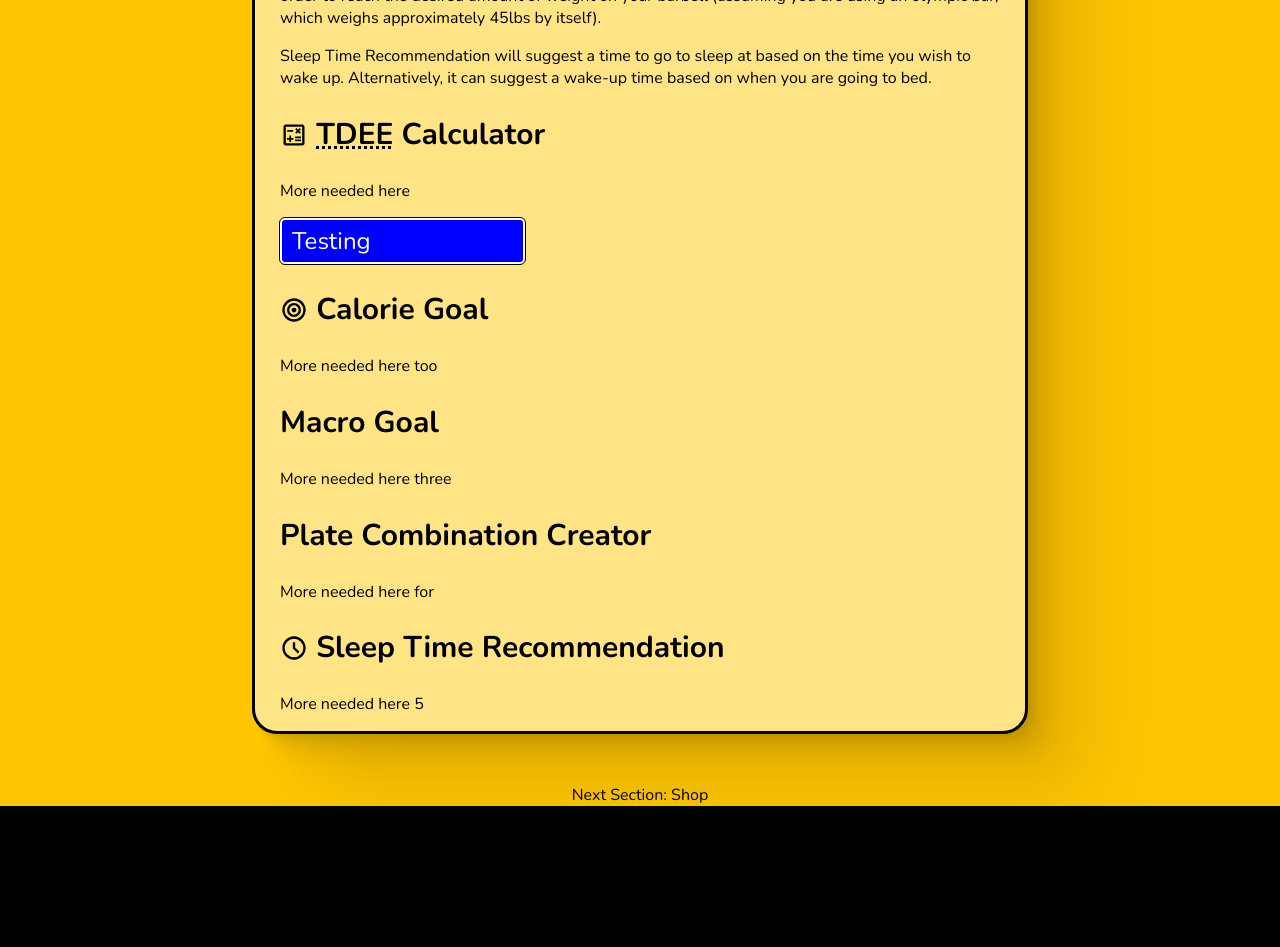
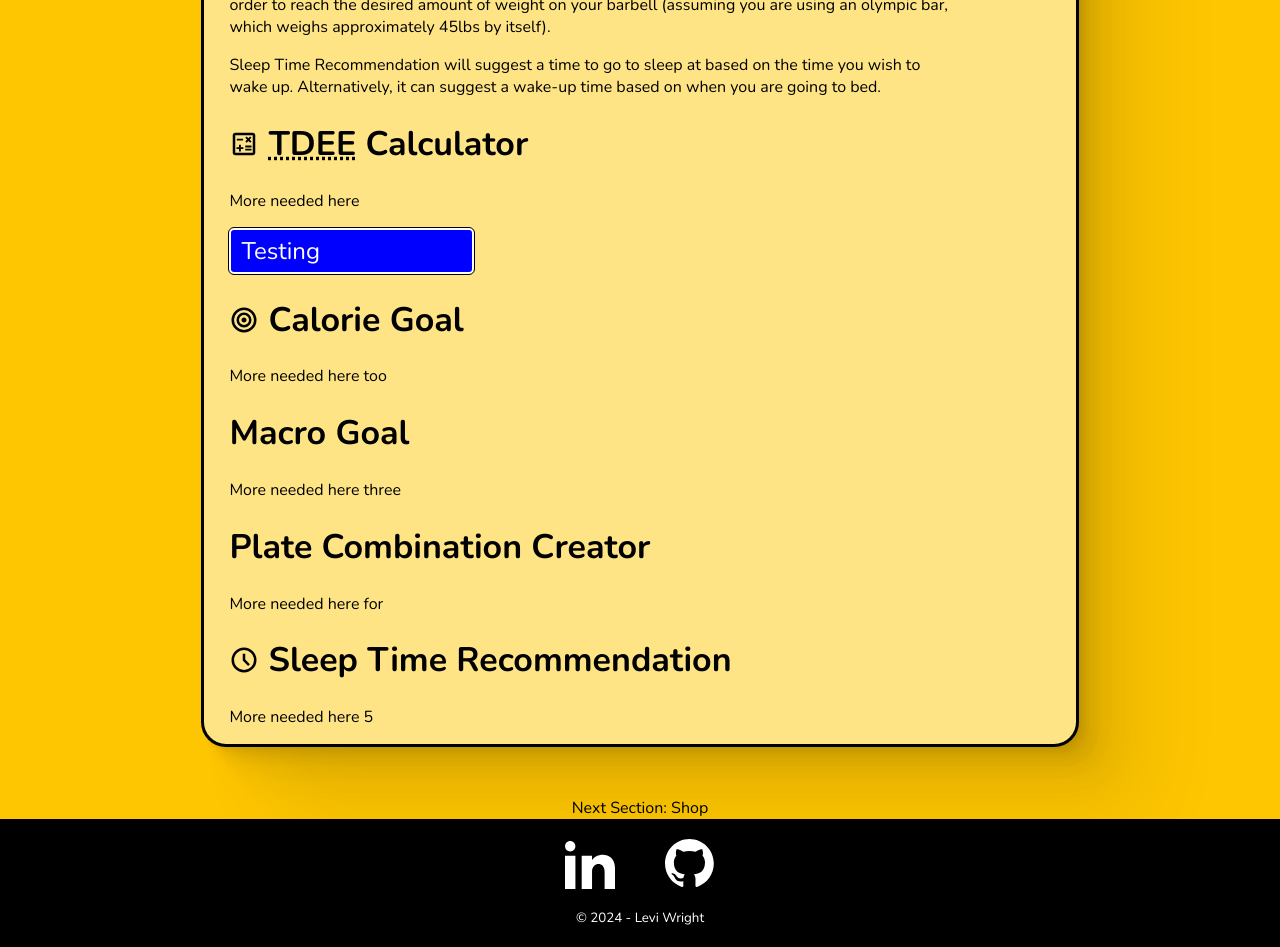
Before and after one commit to law973/pneumatic-v2, a React (Vite) app: page /tools in a window 1280 px wide. Shown: the part 360-1307 px from the top of the page. Before the commit the page ends 1166 px from the top, so only its background shows below. Built offline with nearby package versions, Linux system fonts and the light colour scheme.

Commit message:
added outlet so that the footer appears on every page

```diff
--- a/src/App.tsx
+++ b/src/App.tsx
@@ -10,6 +10,7 @@ import Exercise from './routes/exercise/exercise.component';
 import Recovery from './routes/recovery/recovery.component';
 import Tools from './routes/tools/tools.component';
 import Shop from './routes/shop/shop.component';
+import Footer from './components/footer/footer.component';
 
 const App = () => {
 
@@ -17,7 +18,7 @@ const App = () => {
     <>
       <GlobalStyle />
       <Routes>
-        <Route path='/'>
+        <Route path='/' element={<Footer />}>
           <Route index element={<Home />} />
           <Route path='diet' element={<Diet />} />
           <Route path='exercise' element={<Exercise />} />
--- a/src/components/footer/footer.component.tsx
+++ b/src/components/footer/footer.component.tsx
@@ -1,13 +1,17 @@
-import LinkedInLogo from "../../assets/linkedin-logo.component";
-import GitHubLogo from "../../assets/github-logo.component";
+import { Outlet } from "react-router-dom";
+
+import { FooterContainer, FooterIconsContainer } from "./footer.styles";
 
 import FooterIcon from "../footer-icon/footer-icon.component";
 
-import { FooterContainer, FooterIconsContainer } from "./footer.styles";
+import LinkedInLogo from "../../assets/linkedin-logo.component";
+import GitHubLogo from "../../assets/github-logo.component";
 
 //This footer component will appear on every page
 const Footer = () => {
     return (
+        <>
+            <Outlet />
             <FooterContainer>
                 {/* Links to the author's social profile are contained here */}
                 <FooterIconsContainer>
@@ -20,6 +24,7 @@ const Footer = () => {
                     &copy; 2024 - Levi Wright
                 </small>
             </FooterContainer>
+        </>
     )
 };
 
--- a/src/routes/diet/diet.component.tsx
+++ b/src/routes/diet/diet.component.tsx
@@ -12,16 +12,17 @@ const Diet = () => {
         <DietContainer>
             <Card cardType={CARD_TYPE_CLASSES.diet}>
                 <Heading headingType={HEADING_TYPE_CLASSES.displayHeadingOne}><Cutlery/>&nbsp;Diet</Heading>
-                <Paragraph paragraphType={PARAGRAPH_TYPE_CLASSES.regular}>The word "fitness" might bring exercise to mind first, but having a good diet is critical for your progress and overall health. This section delves into general dietary advice, the importance of calories, and the role of nutrients (both macro and micro).</Paragraph>
+                <Paragraph paragraphType={PARAGRAPH_TYPE_CLASSES.lead}>The word "fitness" might bring exercise to mind first, but having a good diet is critical for your progress and overall health.</Paragraph>
+                <Paragraph paragraphType={PARAGRAPH_TYPE_CLASSES.regular}>This section delves into general dietary advice, the importance of calories, and the role of nutrients (both macro and micro).</Paragraph>
 
-                <Heading headingType={HEADING_TYPE_CLASSES.headingTwo}><FastFood/>&nbsp;General Advice</Heading>
+                <Heading headingType={HEADING_TYPE_CLASSES.headingOne}><FastFood/>&nbsp;General Advice</Heading>
                 <Paragraph paragraphType={PARAGRAPH_TYPE_CLASSES.regular}>Before getting into the finer details, there may be a couple of small adjustments you can make to your diet that will result in big differences.<br/><br/>
 
                 First: avoid fast food and sweets.</Paragraph>
 
                 <Paragraph paragraphType={PARAGRAPH_TYPE_CLASSES.regular}>Fast food is usually high in sodium, sugar, saturated fats, and trans fats, amongst other things. On top of that, it tends to be very calorie-dense, which can pose a problem: it's the volume of the food you eat, not the caloric content, that helps to determine if you feel full, as this is what stretches the stomach. As such, it's easy to consume a lot more calories than you need when eating calorie-dense food.</Paragraph>
 
-                <Heading headingType={HEADING_TYPE_CLASSES.headingTwo}>Calories</Heading>
+                <Heading headingType={HEADING_TYPE_CLASSES.headingOne}>Calories</Heading>
                 <Paragraph paragraphType={PARAGRAPH_TYPE_CLASSES.regular}>Lorem ipsum dolor sit amet consectetur adipisicing elit. Quam possimus enim, non rem error nostrum accusantium itaque expedita sapiente impedit, eius inventore? Dolorem voluptates excepturi, recusandae impedit libero accusantium atque.</Paragraph>
 
                 {/* <Header headerType={HEADER_TYPE_CLASSES.tertiary}><Cutlery />&nbsp;Test</Header> */}
--- a/src/routes/exercise/exercise.component.tsx
+++ b/src/routes/exercise/exercise.component.tsx
@@ -16,14 +16,14 @@ const Exercise = () => {
                 <Heading headingType={HEADING_TYPE_CLASSES.displayHeadingOne}><Running/>&nbsp;Exercise</Heading>
                 <Paragraph paragraphType={PARAGRAPH_TYPE_CLASSES.regular}>Lorem ipsum dolor sit amet consectetur adipisicing elit. Possimus ad perspiciatis quos eius sit ducimus. Unde delectus placeat consequuntur animi reprehenderit vero qui accusantium optio sint culpa. Consectetur, illo illum.</Paragraph>
 
-                <Heading headingType={HEADING_TYPE_CLASSES.headingTwo}><Dumbbell/>&nbsp;Strength Training</Heading>
+                <Heading headingType={HEADING_TYPE_CLASSES.headingOne}><Dumbbell/>&nbsp;Strength Training</Heading>
                 <Paragraph paragraphType={PARAGRAPH_TYPE_CLASSES.regular}>Lorem ipsum dolor sit amet consectetur adipisicing elit. Inventore neque minus dolorem cupiditate enim esse! Dolore perferendis earum ab voluptatem ullam eos quis at, porro, architecto, ipsam tempora neque incidunt.</Paragraph>
 
-                <Heading headingType={HEADING_TYPE_CLASSES.headingThree}><Progressive/>&nbsp;Progressive Overload</Heading>
+                <Heading headingType={HEADING_TYPE_CLASSES.headingTwo}><Progressive/>&nbsp;Progressive Overload</Heading>
                 <Paragraph paragraphType={PARAGRAPH_TYPE_CLASSES.regular}>Lorem ipsum dolor sit amet consectetur adipisicing elit. Animi deleniti ad, rem tempore nisi laborum, saepe aspernatur qui blanditiis, fugiat consequuntur corrupti inventore voluptatem beatae ipsam atque quas hic ab.</Paragraph>
 
-                <Heading headingType={HEADING_TYPE_CLASSES.headingTwo}><Heart/>&nbsp;Cardio</Heading>
-                <Paragraph paragraphType={PARAGRAPH_TYPE_CLASSES.regular}>Some of the most important muscle tissue to work belongs to a part of the body you can't see: your heart.</Paragraph>
+                <Heading headingType={HEADING_TYPE_CLASSES.headingOne}><Heart/>&nbsp;Cardio</Heading>
+                <Paragraph paragraphType={PARAGRAPH_TYPE_CLASSES.lead}>Some of the most important muscle tissue to work belongs to a part of the body you can't see: your heart.</Paragraph>
             </Card>
             <NextSectionRecovery to='/recovery'>Next Section: Recovery</NextSectionRecovery>
         </ExerciseContainer>
--- a/src/routes/home/home.component.tsx
+++ b/src/routes/home/home.component.tsx
@@ -10,7 +10,6 @@ import {
 import Card, { CARD_TYPE_CLASSES } from "../../components/card/card.component";
 import Heading, { HEADING_TYPE_CLASSES } from "../../components/heading/heading.component";
 import Paragraph, { PARAGRAPH_TYPE_CLASSES } from "../../components/paragraph/paragraph.component";
-import Footer from "../../components/footer/footer.component";
 
 import ArrowIcon from "../../components/arrow-icon/arrow-icon.component";
 import ArrowDown from "../../assets/arrow-down.component";
@@ -54,8 +53,6 @@ const Home = () => {
                 </Card>
                 <NextSection to='/diet'>Next Section: Diet</NextSection>
             </IntroductionContainer>
-            {/* Footer contains links to the author's social profiles */}
-            <Footer />
         </>
     )
 };
--- a/src/routes/tools/tools.component.tsx
+++ b/src/routes/tools/tools.component.tsx
@@ -16,7 +16,7 @@ const Tools = () => {
         <ToolsContainer>
             <Card cardType={CARD_TYPE_CLASSES.tools}>
                 <Header headingType={HEADING_TYPE_CLASSES.displayHeadingOne}><Hammer/>&nbsp;Tools</Header>
-                <Paragraph paragraphType={PARAGRAPH_TYPE_CLASSES.regular}>The tools in this section will help in putting all of the knowledge provided previously to use.</Paragraph>
+                <Paragraph paragraphType={PARAGRAPH_TYPE_CLASSES.lead}>The tools in this section will help in putting all of the knowledge provided previously to use.</Paragraph>
 
                 <Paragraph paragraphType={PARAGRAPH_TYPE_CLASSES.regular}>The Total Daily Energy Expenditure (TDEE) Calculator will give an estimate of the amount of calories you are burning each day, after the required information is submitted.</Paragraph>
 
@@ -26,20 +26,20 @@ const Tools = () => {
 
                 <Paragraph paragraphType={PARAGRAPH_TYPE_CLASSES.regular}>Sleep Time Recommendation will suggest a time to go to sleep at based on the time you wish to wake up. Alternatively, it can suggest a wake-up time based on when you are going to bed.</Paragraph>
 
-                <Header headingType={HEADING_TYPE_CLASSES.headingTwo}><Algebra/>&nbsp;<abbr title="Total Daily Energy Expenditure">TDEE</abbr>&nbsp;Calculator</Header>
+                <Header headingType={HEADING_TYPE_CLASSES.headingOne}><Algebra/>&nbsp;<abbr title="Total Daily Energy Expenditure">TDEE</abbr>&nbsp;Calculator</Header>
                 <Paragraph paragraphType={PARAGRAPH_TYPE_CLASSES.regular}>More needed here</Paragraph>
                 <Button>Testing</Button>
 
-                <Header headingType={HEADING_TYPE_CLASSES.headingTwo}><Target/>&nbsp;Calorie Goal</Header>
+                <Header headingType={HEADING_TYPE_CLASSES.headingOne}><Target/>&nbsp;Calorie Goal</Header>
                 <Paragraph paragraphType={PARAGRAPH_TYPE_CLASSES.regular}>More needed here too</Paragraph>
 
-                <Header headingType={HEADING_TYPE_CLASSES.headingTwo}>Macro Goal</Header>
+                <Header headingType={HEADING_TYPE_CLASSES.headingOne}>Macro Goal</Header>
                 <Paragraph paragraphType={PARAGRAPH_TYPE_CLASSES.regular}>More needed here three</Paragraph>
 
-                <Header headingType={HEADING_TYPE_CLASSES.headingTwo}>Plate Combination Creator</Header>
+                <Header headingType={HEADING_TYPE_CLASSES.headingOne}>Plate Combination Creator</Header>
                 <Paragraph paragraphType={PARAGRAPH_TYPE_CLASSES.regular}>More needed here for</Paragraph>
 
-                <Header headingType={HEADING_TYPE_CLASSES.headingTwo}><Clock/>&nbsp;Sleep Time Recommendation</Header>
+                <Header headingType={HEADING_TYPE_CLASSES.headingOne}><Clock/>&nbsp;Sleep Time Recommendation</Header>
                 <Paragraph paragraphType={PARAGRAPH_TYPE_CLASSES.regular}>More needed here 5</Paragraph>
             </Card>
             <NextSectionShop to='/shop'>Next Section: Shop</NextSectionShop>
```
Lines whose indentation alone changed are shown as unchanged.
